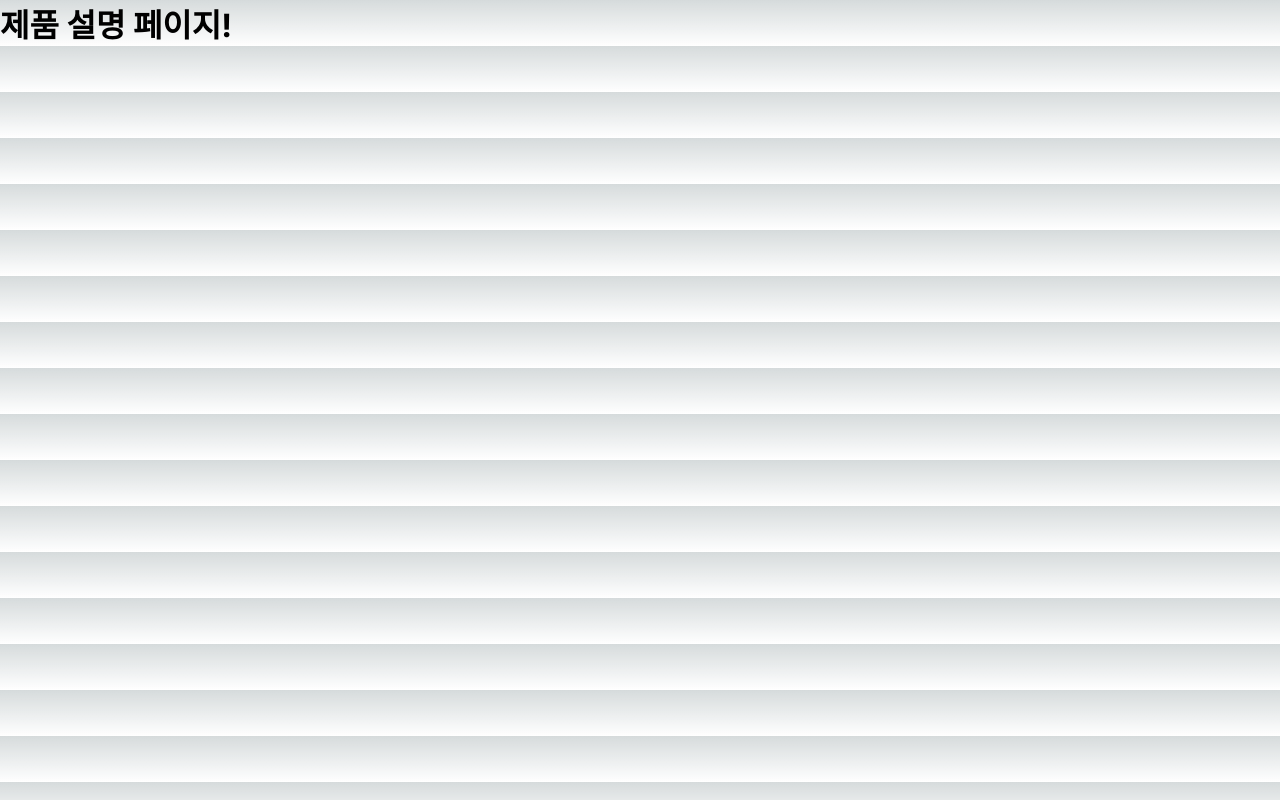
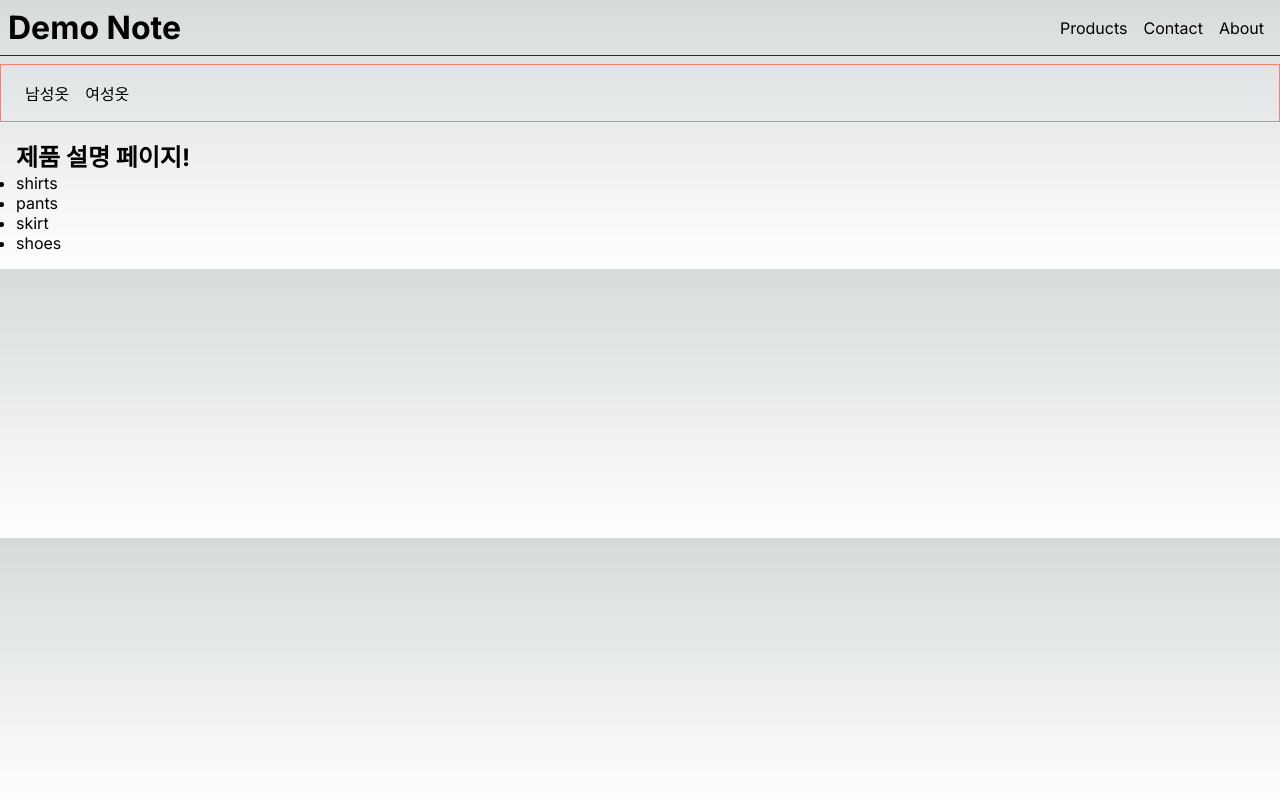
Before and after one commit to younggeun-choi/nextjs-note, a Next.js app: page /products in a window 1280 px wide. Built offline with nearby package versions, Linux system fonts and the light colour scheme.

Commit message:
layout and Link

```diff
--- /dev/null
+++ b/src/app/layout.module.css
@@ -0,0 +1,11 @@
+.header {
+  display: flex;
+  justify-content: space-between;
+  align-items: center;
+  padding: 8px;
+  border-bottom: 1px solid #132f52;
+}
+
+.nav a {
+  padding: 0 8px;
+}
--- a/src/app/layout.tsx
+++ b/src/app/layout.tsx
@@ -1,21 +1,33 @@
-import './globals.css'
-import { Inter } from 'next/font/google'
+import "./globals.css";
+import { Inter } from "next/font/google";
+import styles from "./layout.module.css";
+import Link from "next/link";
 
-const inter = Inter({ subsets: ['latin'] })
+const inter = Inter({ subsets: ["latin"] });
 
 export const metadata = {
-  title: 'Create Next App',
-  description: 'Generated by create next app',
-}
+  title: "Create Next App",
+  description: "Generated by create next app",
+};
 
 export default function RootLayout({
   children,
 }: {
-  children: React.ReactNode
+  children: React.ReactNode;
 }) {
   return (
     <html lang="en">
-      <body className={inter.className}>{children}</body>
+      <body className={inter.className}>
+        <header className={styles.header}>
+          <h1>Demo Note</h1>
+          <nav className={styles.nav}>
+            <Link href="/products">Products</Link>
+            <Link href="/contact">Contact</Link>
+            <Link href="/about">About</Link>
+          </nav>
+        </header>
+        {children}
+      </body>
     </html>
-  )
+  );
 }
--- /dev/null
+++ b/src/app/not-found.tsx
@@ -0,0 +1,3 @@
+export default function NotFoundPage() {
+  return <h1>페이지가 없어요 🤣</h1>;
+}
--- /dev/null
+++ b/src/app/products/layout.tsx
@@ -0,0 +1,18 @@
+import styles from "./laytout.module.css";
+import Link from "next/link";
+
+export default function ProductsLayout({
+  children,
+}: {
+  children: React.ReactNode;
+}) {
+  return (
+    <>
+      <nav className={styles.nav}>
+        <Link href="/products/man">남성옷</Link>
+        <Link href="/products/women">여성옷</Link>
+      </nav>
+      <section className={styles.product}>{children}</section>
+    </>
+  );
+}
--- /dev/null
+++ b/src/app/products/laytout.module.css
@@ -0,0 +1,13 @@
+.nav {
+  padding: 16px;
+  margin-top: 8px;
+  border: 1px solid salmon;
+}
+
+.nav a {
+  padding: 0 8px;
+}
+
+.product {
+  padding: 16px;
+}
--- a/src/app/products/page.tsx
+++ b/src/app/products/page.tsx
@@ -1,3 +1,18 @@
+import Link from "next/link";
+
+const products = ["shirts", "pants", "skirt", "shoes"];
+
 export default function ProductsPage() {
-  return <h1>제품 설명 페이지!</h1>;
+  return (
+    <>
+      <h1>제품 설명 페이지!</h1>
+      <ul>
+        {products.map((product, index) => (
+          <li key={index}>
+            <Link href={`/products/${product}`}>{product}</Link>
+          </li>
+        ))}
+      </ul>
+    </>
+  );
 }
--- a/src/app/products/pants/page.tsx
+++ /dev/null
@@ -1,3 +0,0 @@
-export default function PantsPage() {
-  return <h1>바지 제품 설명 페이지!</h1>;
-}
```
Also changed, not shown: src/app/products/[slug]/page.tsx (added, +17 -0 lines).
